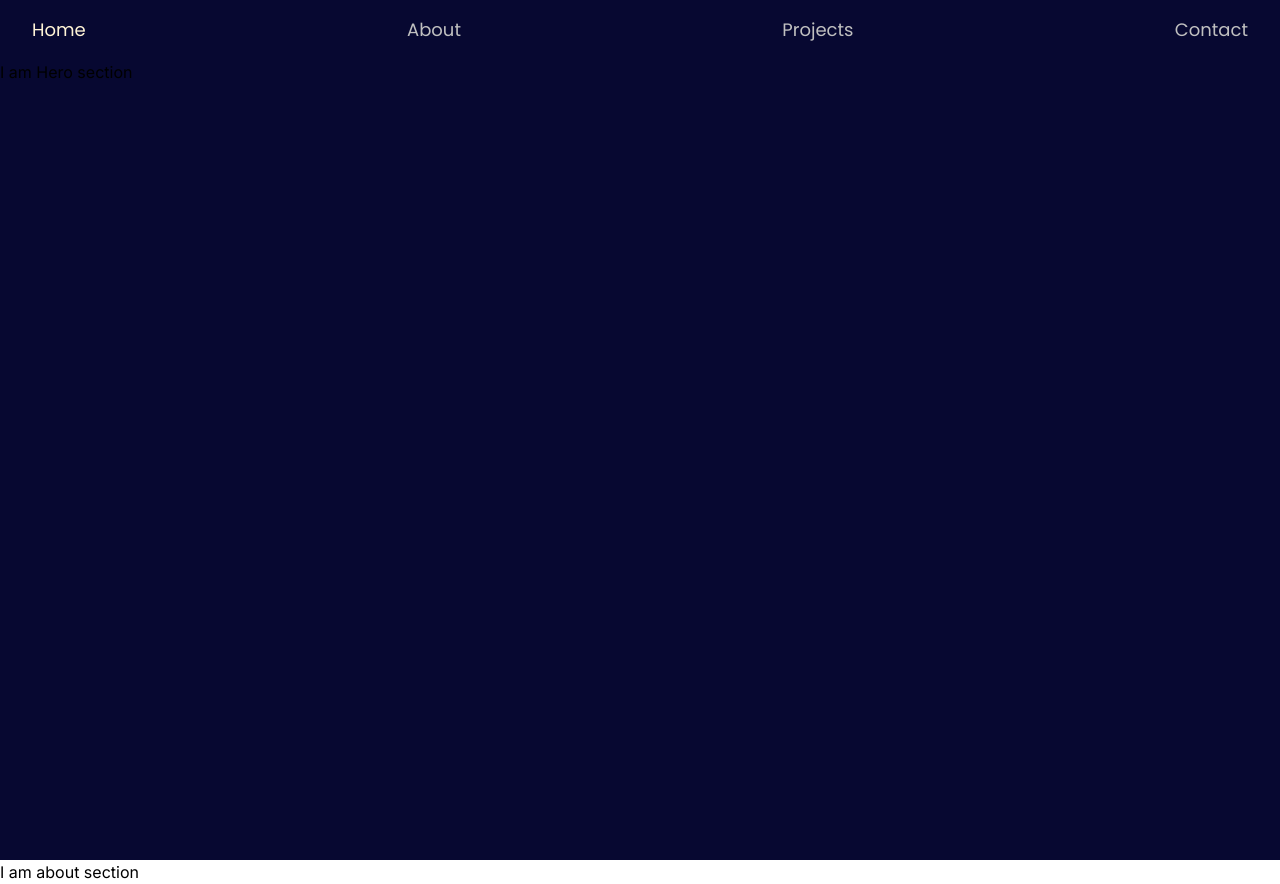
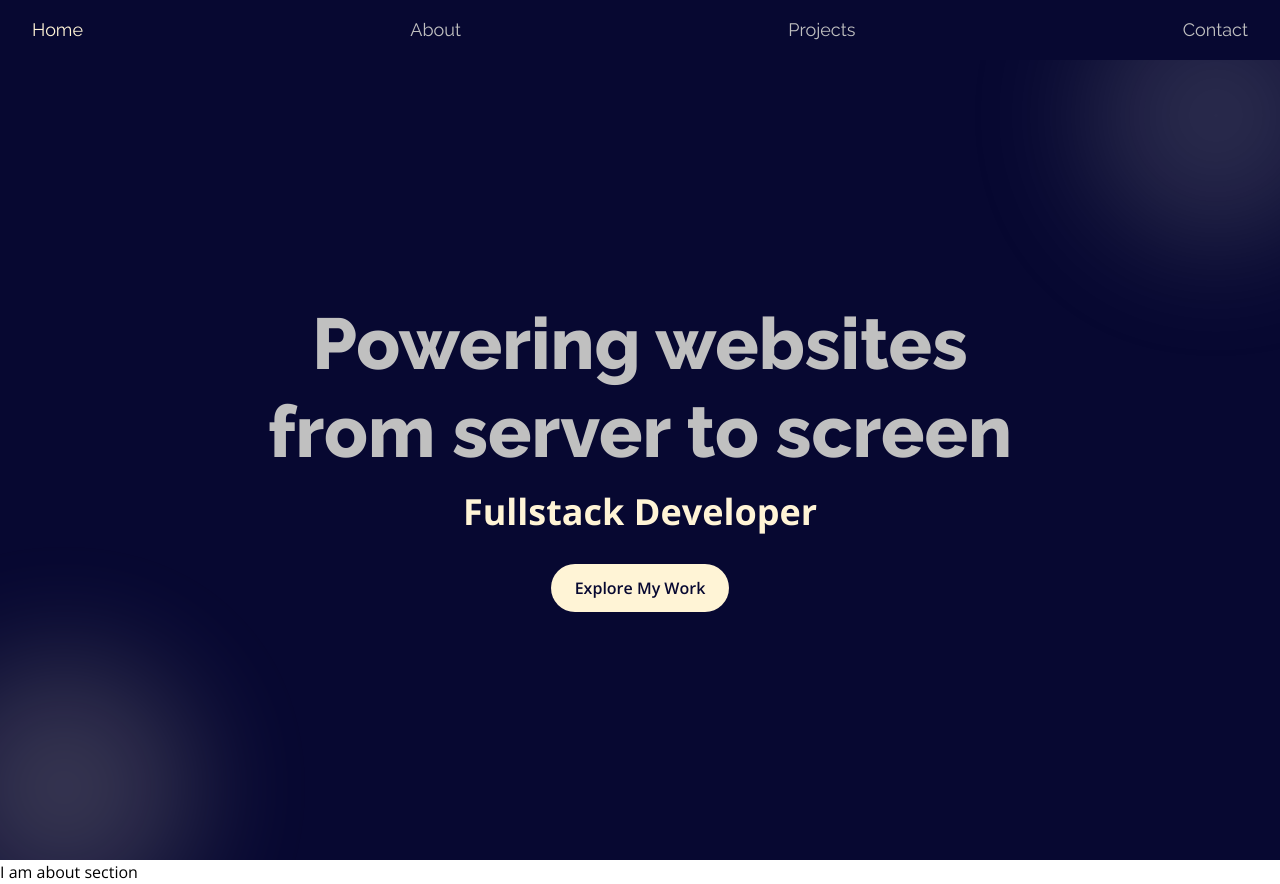
Before and after one commit to ashman02/nextjs-portofolio, a Next.js app: page / in a window 1280 px wide. Built offline with nearby package versions, Linux system fonts and the light colour scheme.

Commit message:
hero page done

```diff
--- a/src/app/layout.tsx
+++ b/src/app/layout.tsx
@@ -1,8 +1,8 @@
 import type { Metadata } from "next";
-import { Inter } from "next/font/google";
+import { Open_Sans } from "next/font/google";
 import "./globals.css";
 
-const inter = Inter({ subsets: ["latin"] });
+const inter = Open_Sans({ subsets: ["latin"] });
 
 export const metadata: Metadata = {
   title: "Ashman",
--- a/src/components/Hero.tsx
+++ b/src/components/Hero.tsx
@@ -1,9 +1,31 @@
-import React from 'react'
+import React from "react"
+import { Raleway } from "next/font/google"
+
+const raleway = Raleway({weight : ["400", "800"], subsets: ["latin"]})
 
 const Hero = () => {
   return (
-    <section id='hero' className='h-screen bg-trust overflow-hidden'>
-      I am Hero section
+    <section
+      id="hero"
+      className="h-screen bg-trust flex items-center justify-center relative overflow-hidden px-4 sm:px-6 lg:px-8"
+    >
+      <div className="text-center z-10 relative max-w-3xl mx-auto">
+        <h1 className={`font-bold text-3xl sm:text-4xl md:text-5xl lg:text-7xl text-light mb-2 sm:mb-4 animate-slideInBlur opacity-0 ${raleway.className}`}>
+          Powering websites
+        </h1>
+        <h1 className={`font-bold text-3xl sm:text-4xl md:text-5xl lg:text-7xl text-light mb-3 sm:mb-6 animate-slideInBlur opacity-0 animation-delay-200 ${raleway.className}`}>
+          from server to screen
+        </h1>
+        <h2 className="font-bold text-xl sm:text-2xl md:text-3xl lg:text-4xl text-stand animate-slideInBlur opacity-0 animation-delay-400">
+          Fullstack Developer
+        </h2>
+        <button className="mt-6 sm:mt-8 px-4 sm:px-6 py-2 sm:py-3 bg-stand text-trust font-semibold rounded-full transition duration-300 animate-slideInBlur opacity-0 animation-delay-600 hover:shadow-glow text-sm sm:text-base">
+          Explore My Work
+        </button>
+      </div>
+      <div className="absolute inset-0 bg-gradient-to-br from-trust to-transparent opacity-50"></div>
+      <div className="absolute -bottom-16 -left-16 w-32 sm:w-48 md:w-64 h-32 sm:h-48 md:h-64 bg-stand rounded-full filter blur-3xl opacity-20 animate-gentleFloat"></div>
+      <div className="absolute -top-16 -right-16 w-32 sm:w-48 md:w-64 h-32 sm:h-48 md:h-64 bg-light rounded-full filter blur-3xl opacity-20 animate-gentleFloat"></div>
     </section>
   )
 }
--- a/src/components/Navbar.tsx
+++ b/src/components/Navbar.tsx
@@ -1,11 +1,10 @@
 "use client"
-import Image from "next/image"
 import Link from "next/link"
 import React, { useEffect, useState } from "react"
-import { Poppins } from "next/font/google"
+import { Raleway } from "next/font/google"
 import { usePathname } from "next/navigation"
 
-const font = Poppins({ weight: "400", subsets: ["latin"] })
+const font = Raleway({ weight: ["200", "300", "400"], subsets: ["latin"] })
 
 const Navbar = () => {
   const [isSidebar, setIsSidebar] = useState(false)
@@ -39,18 +38,8 @@ const Navbar = () => {
 
   return (
     <div className="sticky top-0 z-50 bg-trust px-2 md:px-8 py-4">
-      {/* <div className="">
-        <Image
-          src={isSidebar ? "/xmark.svg" : "/bars.svg"}
-          alt="bars"
-          height={24}
-          width={24}
-          className="cursor-pointer"
-          onClick={() => setIsSidebar(!isSidebar)}
-        />
-      </div> */}
       <ul
-        className={`${font.className} font-thin text-lg flex items-center justify-between gap-3`}
+        className={`${font.className} font-normal text-lg flex items-center justify-between gap-3`}
       >
         <Link href={"#hero"}>
           <li
@@ -89,52 +78,6 @@ const Navbar = () => {
           </li>
         </Link>
       </ul>
-      {/* <div
-        className={`h-screen md:hidden absolute top-0 right-0 py-3 bg-trust w-1/2 transform transition-transform ease-in-out duration-200 ${
-          isSidebar ? "translate-x-0" : "translate-x-[100%]"
-        }`}
-      >
-        <ul
-          className={`${font.className} font-thin text-lg text-light flex flex-col pl-3 gap-3`}
-        >
-          <Link href={"#hero"}>
-            <li
-              className={`${
-                activeSection === "hero" ? "text-stand" : "text-light"
-              }`}
-            >
-              Home
-            </li>
-          </Link>
-          <Link href={"#about"}>
-            <li
-              className={`${
-                activeSection === "about" ? "text-stand" : "text-light"
-              }`}
-            >
-              About
-            </li>
-          </Link>
-          <Link href={"#"}>
-            <li
-              className={`${
-                activeSection === "projects" ? "text-stand" : "text-light"
-              }`}
-            >
-              Projects
-            </li>
-          </Link>
-          <Link href={"#"}>
-            <li
-              className={`${
-                activeSection === "contact" ? "text-stand" : "text-light"
-              }`}
-            >
-              Contact
-            </li>
-          </Link>
-        </ul>
-      </div> */}
     </div>
   )
 }
--- a/tailwind.config.ts
+++ b/tailwind.config.ts
@@ -1,4 +1,5 @@
 import type { Config } from "tailwindcss"
+import plugin from "tailwindcss/plugin"
 
 const config: Config = {
   content: [
@@ -15,8 +16,42 @@ const config: Config = {
         grey: "#F3F4F6",
         dark: "#000000",
       },
+      keyframes: {
+        slideInBlur: {
+          '0%': { opacity: '0', filter: 'blur(10px)', transform: 'translateY(20px)' },
+          '100%': { opacity: '1', filter: 'blur(0)', transform: 'translateY(0)' },
+        },
+        glowPulse: {
+          '0%, 100%': { boxShadow: '0 0 5px rgba(255,255,255,0.6)' },
+          '50%': { boxShadow: '0 0 20px rgba(255,255,255,0.8)' },
+        },
+        gentleFloat: {
+          '0%, 100%': { transform: 'translateY(0)' },
+          '50%': { transform: 'translateY(-10px)' },
+        },
+      },
+      animation: {
+        slideInBlur: 'slideInBlur 0.7s ease-out forwards',
+        glowPulse: 'glowPulse 3s ease-in-out infinite',
+        gentleFloat: 'gentleFloat 4s ease-in-out infinite',
+      },
+      boxShadow: {
+        'glow': '0 0 15px rgba(255,255,255,0.7)',
+      },
+      screens: {
+        'xs': '480px',
+      },
     },
   },
-  plugins: [],
+  plugins: [
+    plugin(({ addUtilities }) => {
+      const newUtilities = {
+        '.animation-delay-200': { 'animation-delay': '0.2s' },
+        '.animation-delay-400': { 'animation-delay': '0.4s' },
+        '.animation-delay-600': { 'animation-delay': '0.6s' },
+      }
+      addUtilities(newUtilities)
+    }),
+  ],
 }
 export default config
```
